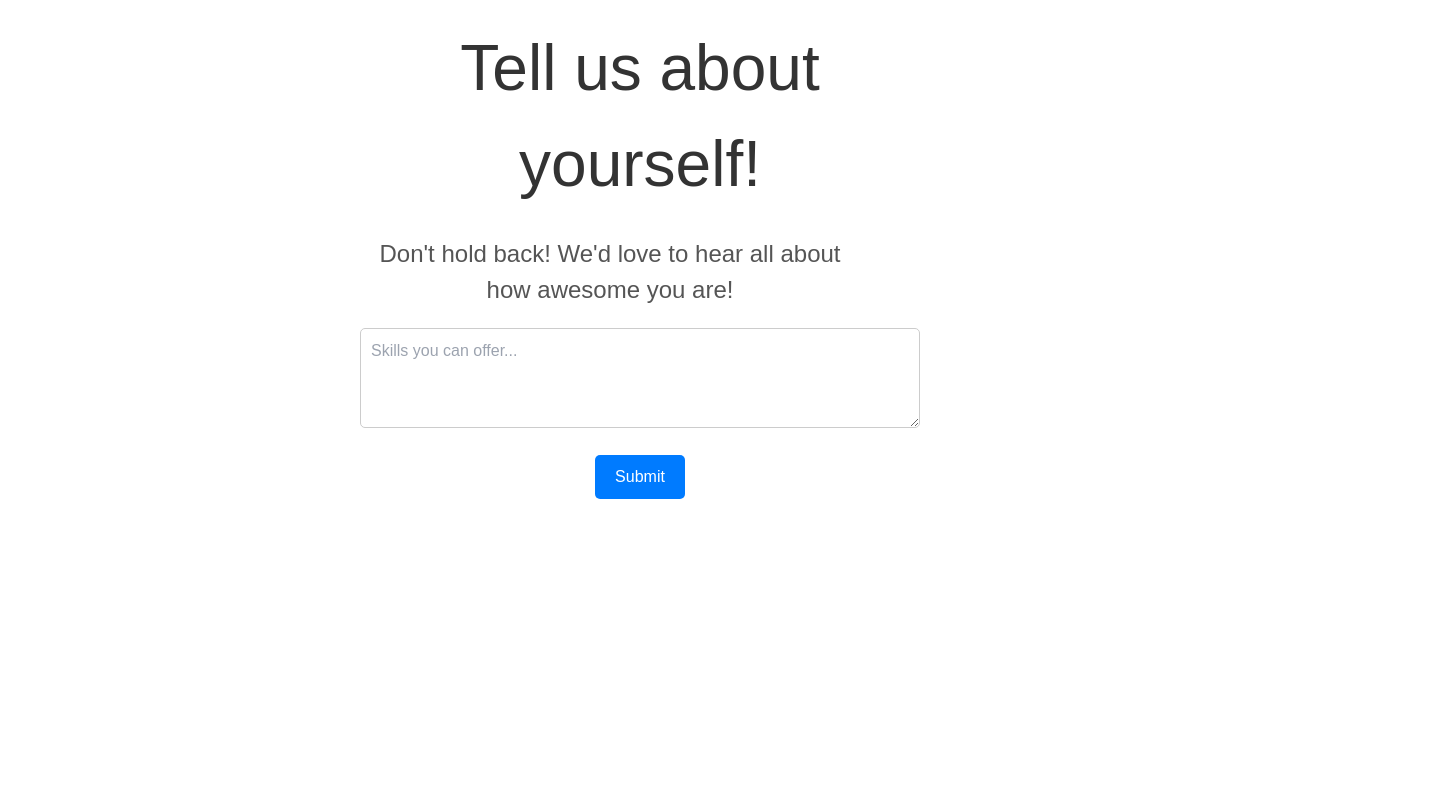
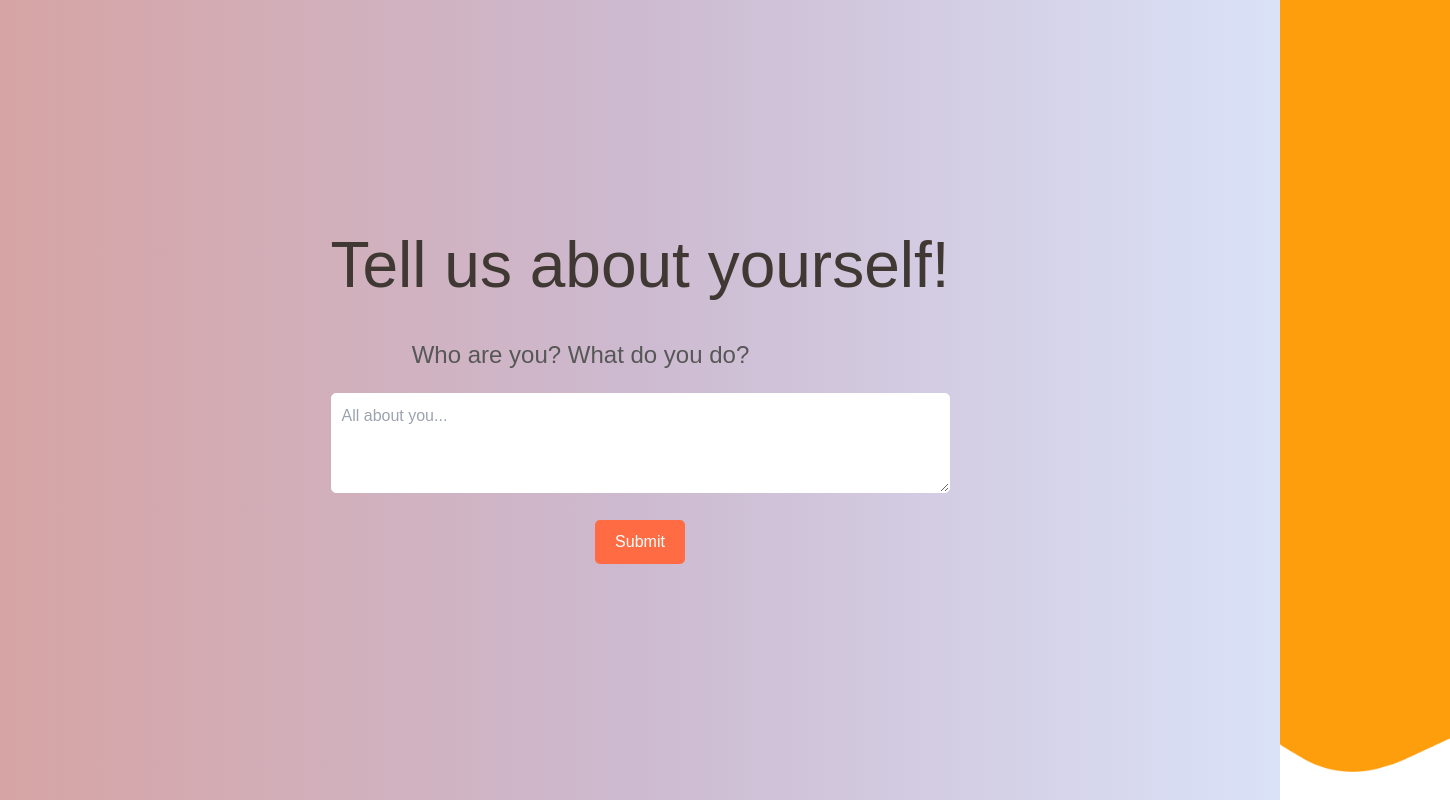
Before and after one commit to KhoaNguyenAn/Toritomo, a React (Create React App) app: page /Profile in a window 1280 px wide. Shown: the whole page, 1450 px wide, since content can reach past the window. Built offline with nearby package versions, Linux system fonts and the light colour scheme.

Commit message:
recent updates

```diff
--- a/src/App.css
+++ b/src/App.css
@@ -127,9 +127,12 @@ nav {
 .primary-heading {
   font-size: clamp(2rem, 5vw, 4rem);
   color: #4c4c4c;
-  /* line-height: 5rem; */
-  max-width: 600px;
+  max-width: 2000px;
+  white-space: nowrap; /* Prevent text from wrapping to a new line */
+  overflow: hidden; /* Hide overflow */
+  text-overflow: ellipsis; /* Indicate that text is cut off */
 }
+
 .primary-text {
   font-size: clamp(1rem, 3vw, 1.5rem);
   max-width: 500px;
@@ -479,25 +482,26 @@ nav {
   padding: 20px;
   margin: 0 auto;
   max-width: 600px;
+
 }
 
 .primary-heading {
   text-align: center;
   margin-bottom: 10px;
-  color: #333;
+  color: #3f3833;
 }
 
 .primary-text {
   text-align: center;
   margin-bottom: 20px;
-  color: #555;
+  color: #575757;
 }
 
 textarea {
   width: 100%;
   padding: 10px;
   margin-bottom: 20px;
-  border: 1px solid #ccc;
+  border: 1px solid #ffffff;
   border-radius: 5px;
   resize: vertical;
   min-height: 100px; /* Adjust based on your preference */
@@ -507,14 +511,15 @@ button {
   padding: 10px 20px;
   border: none;
   border-radius: 5px;
-  background-color: #007bff;
+  background-color: #ff6c43;
   color: white;
   cursor: pointer;
   margin-bottom: 20px;
+
 }
 
 button:hover {
-  background-color: #0056b3;
+  background-color: #ff9c51;
 }
 
 .checklist-wrapper {
@@ -540,6 +545,21 @@ button:hover {
   margin: 0;
   color: #555;
 }
+
+
+
+.full-screen-container {
+  display: flex;
+  flex-direction: column;
+  align-items: center;
+  justify-content: center;
+  padding: 20px;
+  margin: 0 auto;
+  width: 100vw; /* 100% of the viewport width */
+  height: 100vh; /* 100% of the viewport height */
+  background-image: linear-gradient(to left, #DAE2F8, rgb(205, 186, 208), #D6A4A4);
+}
+
 
 /*-------- Service  --------*/
 .Service {
--- /dev/null
+++ b/src/Components/Profile.css
@@ -0,0 +1,76 @@
+.profile-section-wrapper {
+    display: flex;
+    flex-direction: column;
+    align-items: center;
+    justify-content: center;
+    padding: 20px;
+    margin: 0 auto;
+    max-width: 600px;
+
+  }
+
+  .primary-heading {
+    text-align: center;
+    margin-bottom: 10px;
+    color: #333;
+  }
+
+  .primary-text {
+    text-align: center;
+    margin-bottom: 20px;
+    color: #555;
+  }
+
+  textarea {
+    width: 100%;
+    padding: 10px;
+    margin-bottom: 20px;
+    border: 1px solid #ccc;
+    border-radius: 5px;
+    resize: vertical;
+    min-height: 100px; /* Adjust based on your preference */
+  }
+
+  button {
+    padding: 10px 20px;
+    border: none;
+    border-radius: 5px;
+    background-color: #66adf8;
+    color: white;
+    cursor: pointer;
+    margin-bottom: 20px;
+  }
+
+  button:hover {
+    background-color: #0056b3;
+  }
+
+  .checklist-wrapper {
+    width: 100%;
+  }
+
+  .checklist-wrapper h2 {
+    text-align: center;
+    color: #333;
+  }
+
+  .checklist-wrapper div {
+    display: flex;
+    align-items: center;
+    margin-bottom: 10px;
+  }
+
+  .checklist-wrapper input[type="checkbox"] {
+    margin-right: 10px;
+  }
+
+  .checklist-wrapper label {
+    margin: 0;
+    color: #555;
+  }
+
+  .gradient-header {
+    background: linear-gradient(to right, orange, purple);
+    position: relative;
+    height: 400px; /* Adjust based on your design */
+  }
--- a/src/Components/Profile.js
+++ b/src/Components/Profile.js
@@ -1,7 +1,9 @@
 import React, { useState } from "react";
 import axios from 'axios';
 //import {handler} from "AI/openai_prompt";
-
+import BannerBackground from "../Assets/home-banner-background.png";
+import BannerImage from "../Assets/home-banner-image.png";
+import '../App.css'
 function Profile() {
   const [inputText, setInputText] = useState("");
   const [checklistItems, setChecklistItems] = useState([]);
@@ -67,20 +69,24 @@ function Profile() {
 
   // original html
   return (
-    <div className="profile-section-wrapper">
+    <div className="full-screen-container">
+
+      <div className="home-bannerImage-container">
+        <img src={BannerBackground} alt="" />
+      </div>
       <div className="profile-section-top">
         <h1 className="primary-heading">Tell us about yourself!</h1>
         <p className="primary-text">
-          Don't hold back! We'd love to hear all about how awesome you are!
+          Who are you? What do you do?
         </p>
         <textarea
           value={inputText}
           onChange={handleInputChange}
-          placeholder="Skills you can offer..."
+          placeholder="All about you..."
         />
-
         <button onClick={handleSendMessage}>Submit</button>
       </div>
+
       {isSubmitted && (
         <div className="checklist-wrapper">
           <h2>Select what applies to you:</h2>
--- a/src/Components/Work.js
+++ b/src/Components/Work.js
@@ -8,17 +8,17 @@ const Work = () => {
     {
       image: skill,
       title: "Expose your skills",
-      text: "Lorem ipsum dolor sit amet consectetur. Maecenas orci et sagittis duis elementum interdum facilisi bibendum.",
+      text: "Let the world know what you have on offer.",
     },
     {
       image: swipe,
       title: "Swipe to match the service you prefer",
-      text: "Lorem ipsum dolor sit amet consectetur. Maecenas orci et ",
+      text: "Need Anything? Swipe Hard.",
     },
     {
       image: match,
       title: "Match !",
-      text: "Lorem ipsum dolor sit amet consectetur. Maecenas orci et lorem ipsum",
+      text: "Begin to help teh community by helping each other.",
     },
   ];
   return (
```
Also changed, not shown: public/manifest.json, 2 other files (tests, documents, lock files or other folders).
